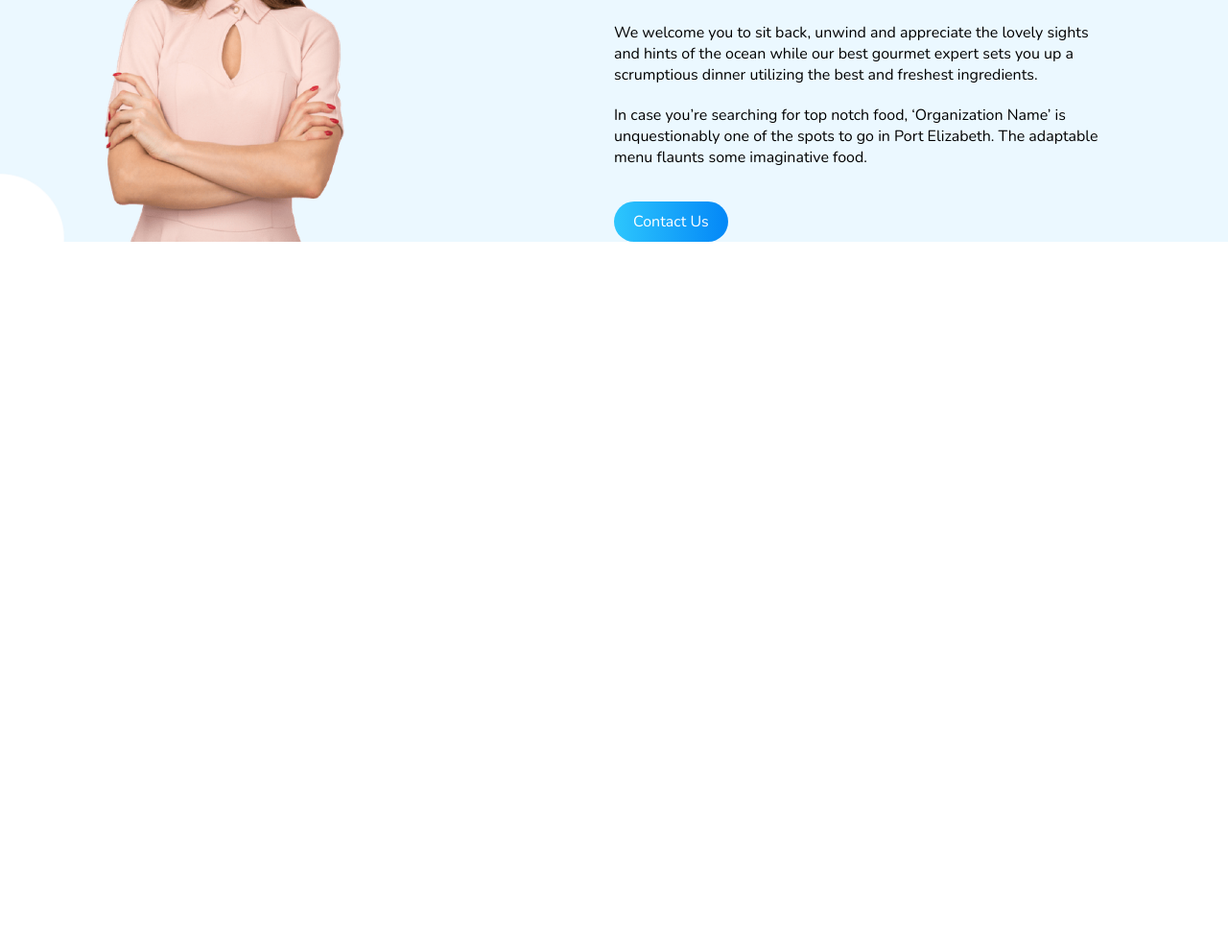
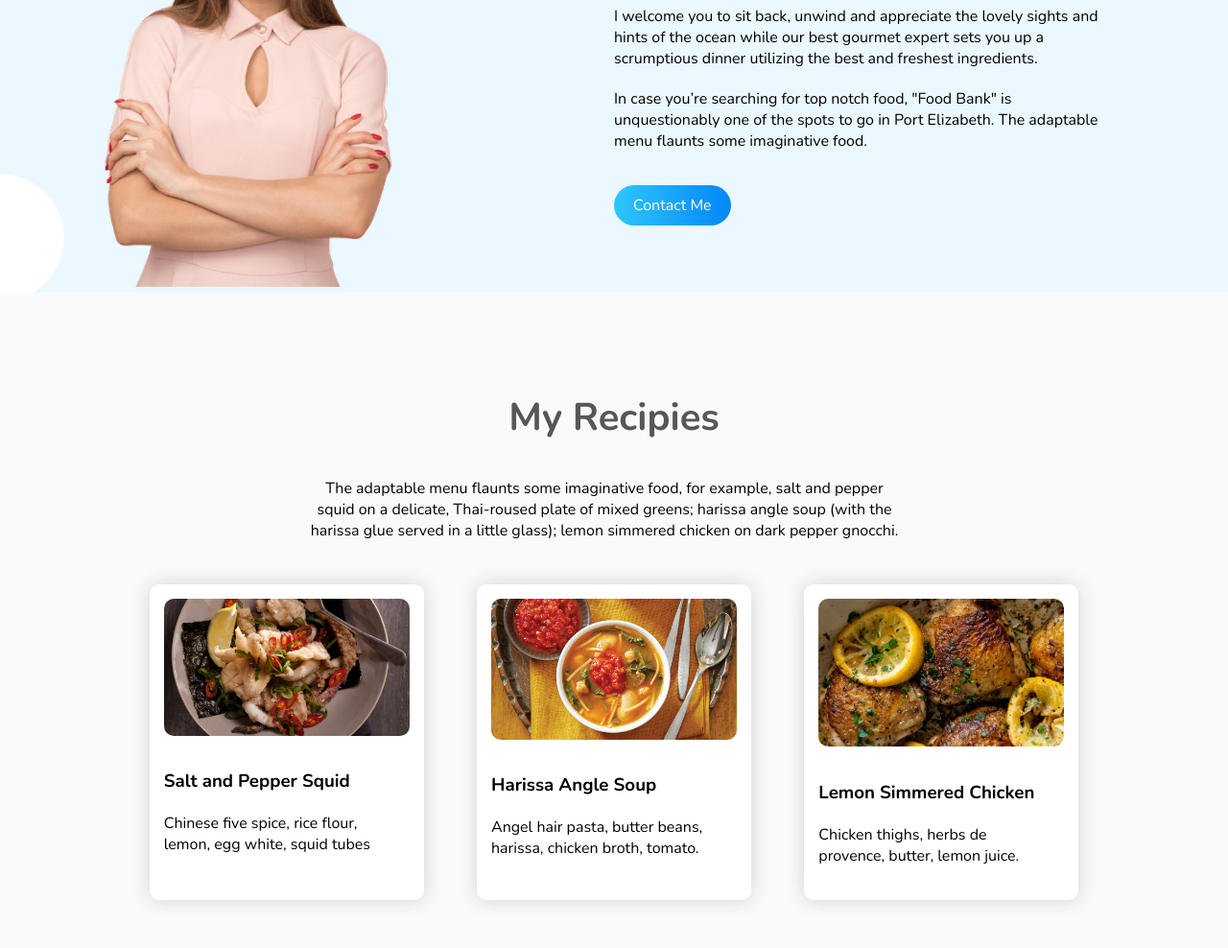
Before and after one commit to mdSindabad/food-bank, a plain HTML site: page index.html in a window 1280 px wide. Shown: the part 775-1763 px from the top of the page at 96% size. Before the commit the page ends 1033 px from the top, so only its background shows below. Drawn offline with nearby package versions, Linux system fonts and the light colour scheme.

Commit message:
recepie section added

```diff
--- a/index.html
+++ b/index.html
@@ -30,12 +30,37 @@
             <img src="images/female/PersonImage.png" alt="about section image">
         </div>
         <div class="description">
-            <h1>About Us</h1>
-            <p>We welcome you to sit back, unwind and appreciate the lovely sights and hints of the ocean while our best
+            <h2>About Me</h2>
+            <p>I welcome you to sit back, unwind and appreciate the lovely sights and hints of the ocean while our best
                 gourmet expert sets you up a scrumptious dinner utilizing the best and freshest ingredients.</p>
-            <p>In case you’re searching for top notch food, ‘Organization Name’ is unquestionably one of the spots to go
+            <p>In case you’re searching for top notch food, "Food Bank" is unquestionably one of the spots to go
                 in Port Elizabeth. The adaptable menu flaunts some imaginative food.</p>
-            <a class="button" href="#">Contact Us</a>
+            <a class="button" href="#">Contact Me</a>
+        </div>
+    </section>
+    <section class="recipies">
+        <div class="top">
+            <h2>My Recipies</h2>
+            <p>The adaptable menu flaunts some imaginative food, for example, salt and pepper squid on a delicate,
+                Thai-roused plate of mixed greens; harissa angle soup (with the harissa glue served in a little glass);
+                lemon simmered chicken on dark pepper gnocchi.</p>
+        </div>
+        <div class="recipie__items">
+            <div class="recipie__item">
+                <img src="images/food/salt&pepper.jpg" alt="Salt and Pepper Squid">
+                <h3>Salt and Pepper Squid</h3>
+                <p>Chinese five spice, rice flour, lemon, egg white, squid tubes</p>
+            </div>
+            <div class="recipie__item">
+                <img src="images/food/HarissaSoup.jpg" alt="Harissa Angle Soup">
+                <h3>Harissa Angle Soup</h3>
+                <p>Angel hair pasta, butter beans, harissa, chicken broth, tomato.</p>
+            </div>
+            <div class="recipie__item">
+                <img src="images/food/Lemon-pepper-chicken-thighs.jpg" alt="Lemon Simmered Chicken">
+                <h3>Lemon Simmered Chicken</h3>
+                <p>Chicken thighs, herbs de provence, butter, lemon juice.</p>
+            </div>
         </div>
     </section>
 </body>
--- a/style.css
+++ b/style.css
@@ -10,6 +10,12 @@ h1 {
 }
 h1 span {
     color: #0387F7;
+}
+h2 {
+    color: #575757;
+    font-size: 40px;
+    margin-top: 50px;
+    line-height: 60px;
 }
 p {
     margin: 20px 20px 20px 0;
@@ -32,7 +38,7 @@ p {
 }
 .description {
     width: 45%;
-    padding-top: 40px;
+    padding: 40px 0;
 }
 .image {
     width: 45%;
@@ -41,8 +47,8 @@ p {
     width: 100%;
 }
 .about img {
-    height: 100%;
-    width: 250px;
+    height: auto;
+    width: 300px;
 }
 .about {
     display: flex;
@@ -52,3 +58,33 @@ p {
     background-repeat: no-repeat;
     background-size: cover;
 }
+.recipies {
+    display: flex;
+    align-items: center;
+    flex-direction: column;
+    background-color: #FAFAFA;
+    padding: 50px 0;
+}
+.recipies .top {
+    text-align: center;
+    width: 50%;
+}
+.recipie__items {
+    display: flex;
+    width: 100%;
+    justify-content: space-around;
+    width: 80%;
+    margin-top: 25px;
+}
+.recipie__item {
+    width: 25%;
+    background-color: #fff;
+    padding: 15px;
+    border-radius: 10px;
+    box-shadow: 0 0 20px 0 rgb(212, 210, 210);
+}
+.recipie__item img {
+    width: 100%;
+    border-radius: 10px;
+    margin-bottom: 10px;
+}
```
Also changed, not shown: images/food/HarissaSoup.jpg (added), images/food/Lemon-pepper-chicken-thighs.jpg (added), images/food/salt&pepper.jpg (added).
